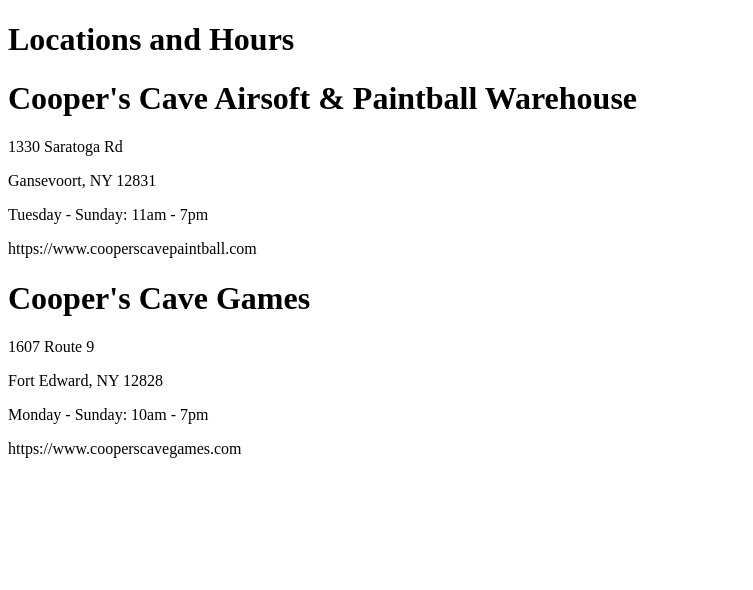
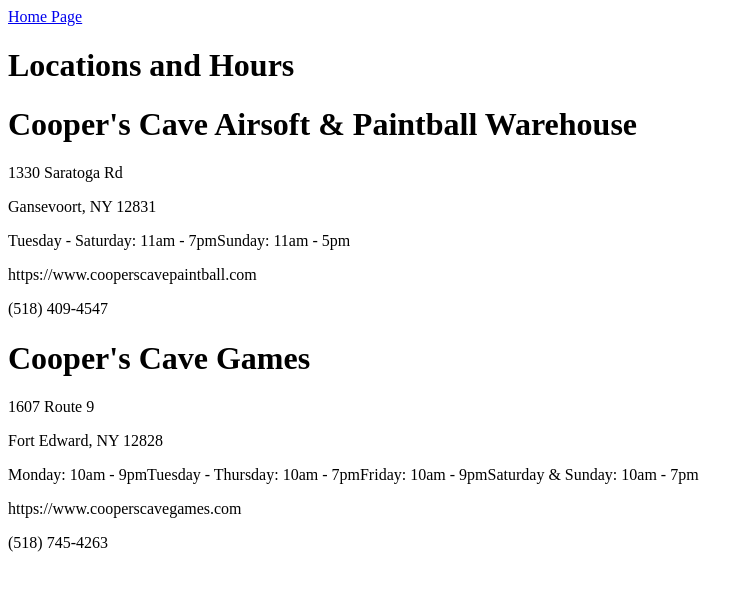
Before and after one commit to kmru/apw, a Gatsby site: page /locations in a window 1280 px wide. Shown: the whole page, without its empty margins (0-753 px from the left). Built offline with nearby package versions, Linux system fonts and the light colour scheme; Gatsby itself is replaced by a stand-in of ours.

Commit message:
Pass additional data to component; Add preloaded links to page

```diff
--- a/src/pages/locations.js
+++ b/src/pages/locations.js
@@ -1,5 +1,6 @@
 import * as React from 'react'
 import Location from '../components/location.js'
+import { Link } from 'gatsby'
 
 
 // data
@@ -8,15 +9,21 @@ const locs = [
     name: "Cooper's Cave Airsoft & Paintball Warehouse",
     address_line_1: "1330 Saratoga Rd",
     city_state_zip: "Gansevoort, NY 12831",
+    hours: ["Tuesday - Saturday: 11am - 7pm", "Sunday: 11am - 5pm"],
     url: "https://www.cooperscavepaintball.com",
-    hours: "Tuesday - Sunday: 11am - 7pm",
+    phone: "(518) 409-4547",
   },
   {
     name: "Cooper's Cave Games",
     address_line_1: "1607 Route 9",
     city_state_zip: "Fort Edward, NY 12828",
+    hours: [
+      "Monday: 10am - 9pm",
+      "Tuesday - Thursday: 10am - 7pm",
+      "Friday: 10am - 9pm",
+      "Saturday & Sunday: 10am - 7pm"],
     url: "https://www.cooperscavegames.com",
-    hours: "Monday - Sunday: 10am - 7pm",
+    phone: "(518) 745-4263",
   },
 ]
 
@@ -24,6 +31,7 @@ const locs = [
 const LocationsPage = () => {
   return (
     <main>
+      <Link to="/">Home Page</Link>
       <title>Locations and Hours</title>
       <h1>Locations and Hours</h1>
       <div>
@@ -32,8 +40,9 @@ const LocationsPage = () => {
             name={loc.name}
             address_line_1={loc.address_line_1}
             city_state_zip={loc.city_state_zip}
+            hours={loc.hours}
             url={loc.url}
-            hours={loc.hours} />
+            phone={loc.phone} />
         )}
       </div>
     </main>
```
